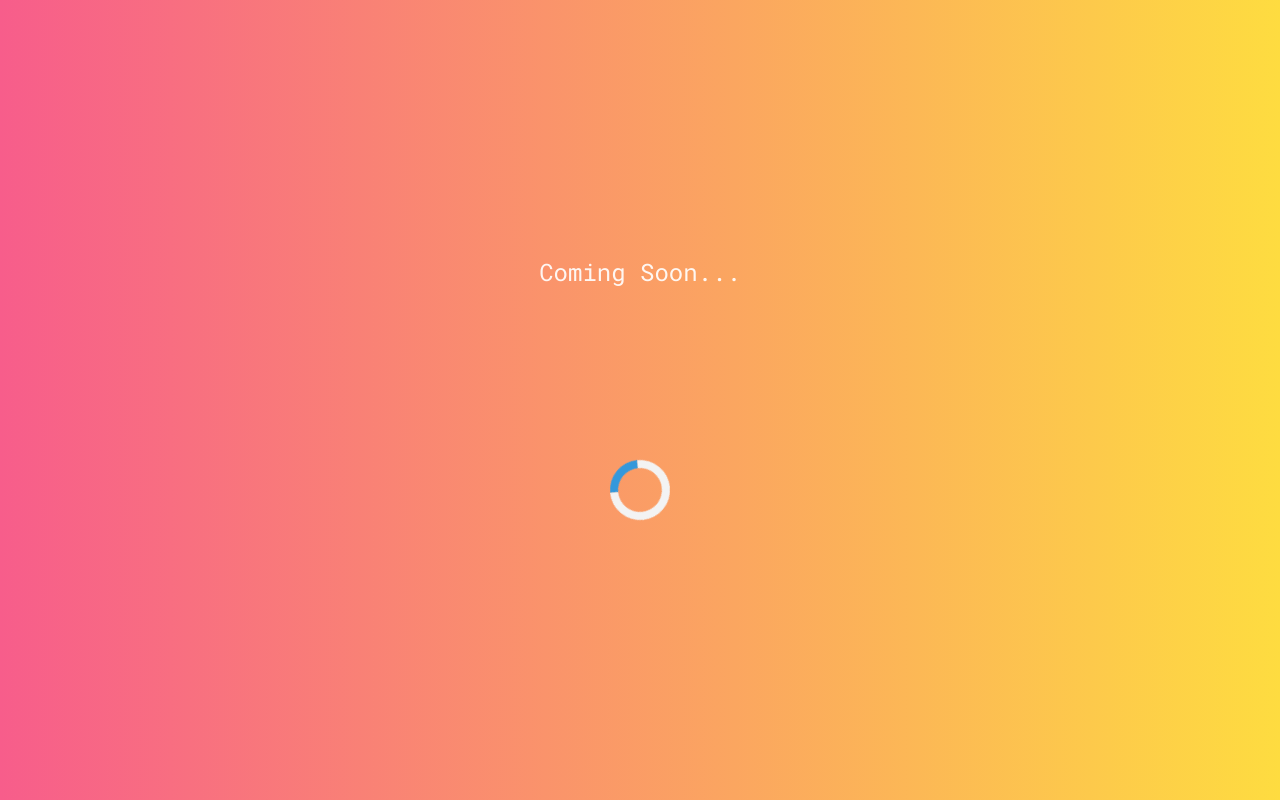
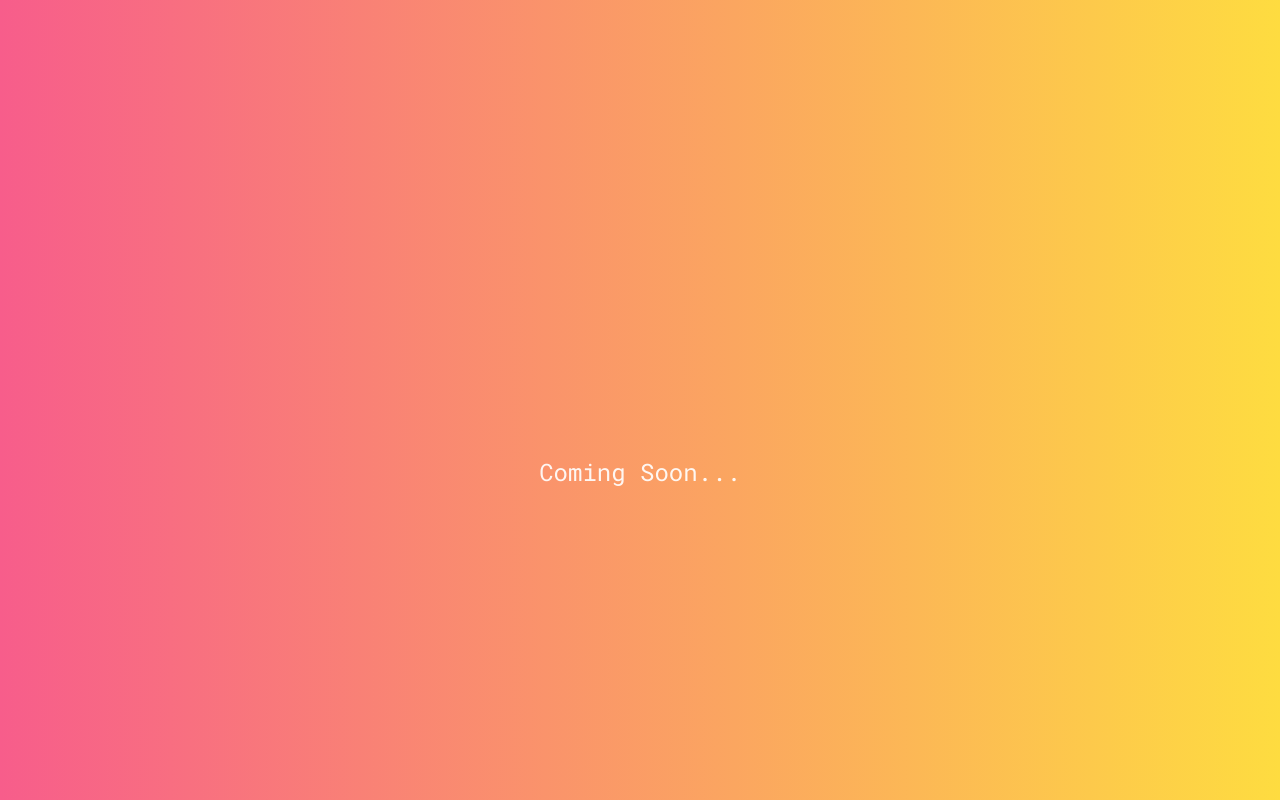
Before and after one commit to IidaKousei/IidaKousei.github.io, a Next.js app: page / in a window 1280 px wide. Built offline with nearby package versions, Linux system fonts and the light colour scheme.

Commit message:
fix: correct indentation and improve structure in page component
- Adjusted indentation for better readability in the container div.
- Moved the "Coming Soon..." subtitle inside the appropriate div for proper structure.

```diff
--- a/src/app/page.tsx
+++ b/src/app/page.tsx
@@ -19,7 +19,7 @@ export default function Home() {
   }, []);
 
   return (
-  <div className="container">
+    <div className= "container" >
     <div className="visuallyHidden">IKOU Creative Pages</div>
     <div className="text" aria-hidden="true">
       <span className="char" style={{ "--char-index": 0 } as React.CSSProperties}> I </span>
@@ -42,10 +42,9 @@ export default function Home() {
       <span className="char" style={{ "--char-index": 15 } as React.CSSProperties}> e </span>
       <span className="char" style={{ "--char-index": 16 } as React.CSSProperties}> s </span>
     </div>
+    <div>
     <br></br>
-    <h2 className="subtitle">Coming Soon...</h2>
-    <div className="loading">
-      <div className="loading-circle"></div>
+      <h2 className="subtitle">Coming Soon...</h2>
     </div>
   </div>
   );
```
